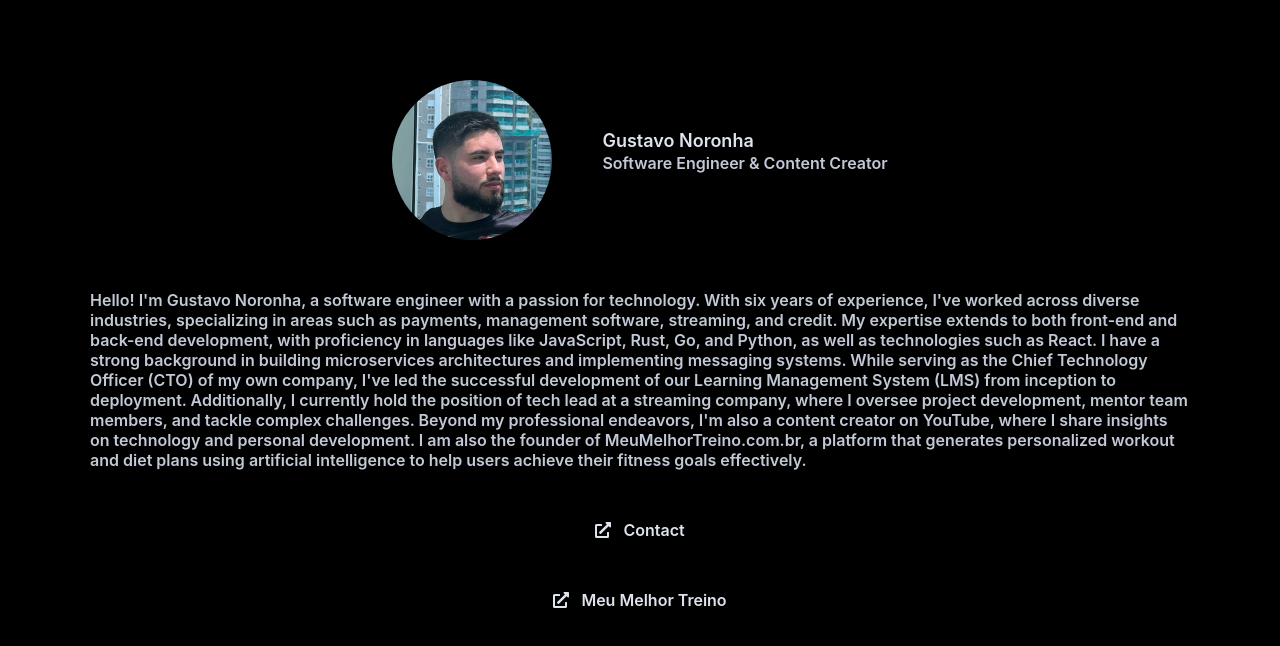
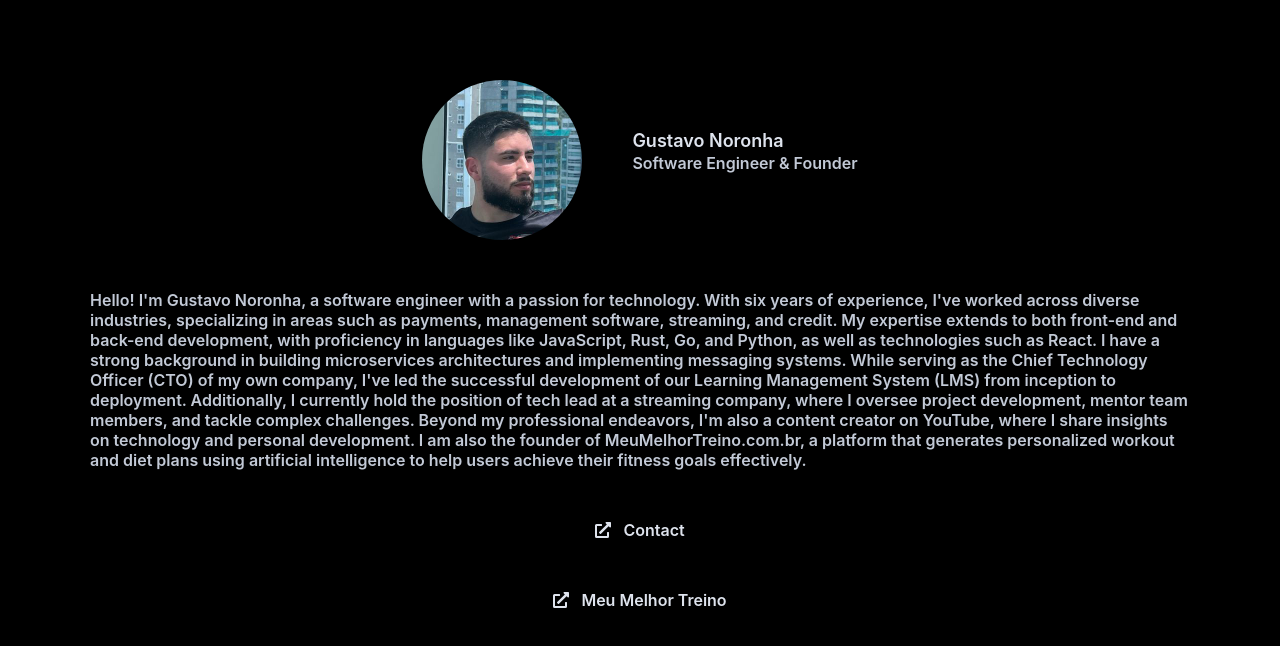
Before and after one commit to gusttavonl/gustavonoronha.com.br, a Next.js app: page / in a window 1280 px wide. Shown: the top 646 px of the page. Built offline with nearby package versions, Linux system fonts and the light colour scheme.

Commit message:
refactor: change title to founder

```diff
--- a/src/components/pages/home/index.tsx
+++ b/src/components/pages/home/index.tsx
@@ -12,7 +12,7 @@ const HomeComponent = () => {
         <S.Img src="img/gustavo.jpg" />
         <S.Titles>
           <S.Title>Gustavo Noronha</S.Title>
-          <S.SubTitle>Software Engineer & Content Creator</S.SubTitle>
+          <S.SubTitle>Software Engineer & Founder</S.SubTitle>
         </S.Titles>
       </S.Main>
       <S.About>
```
